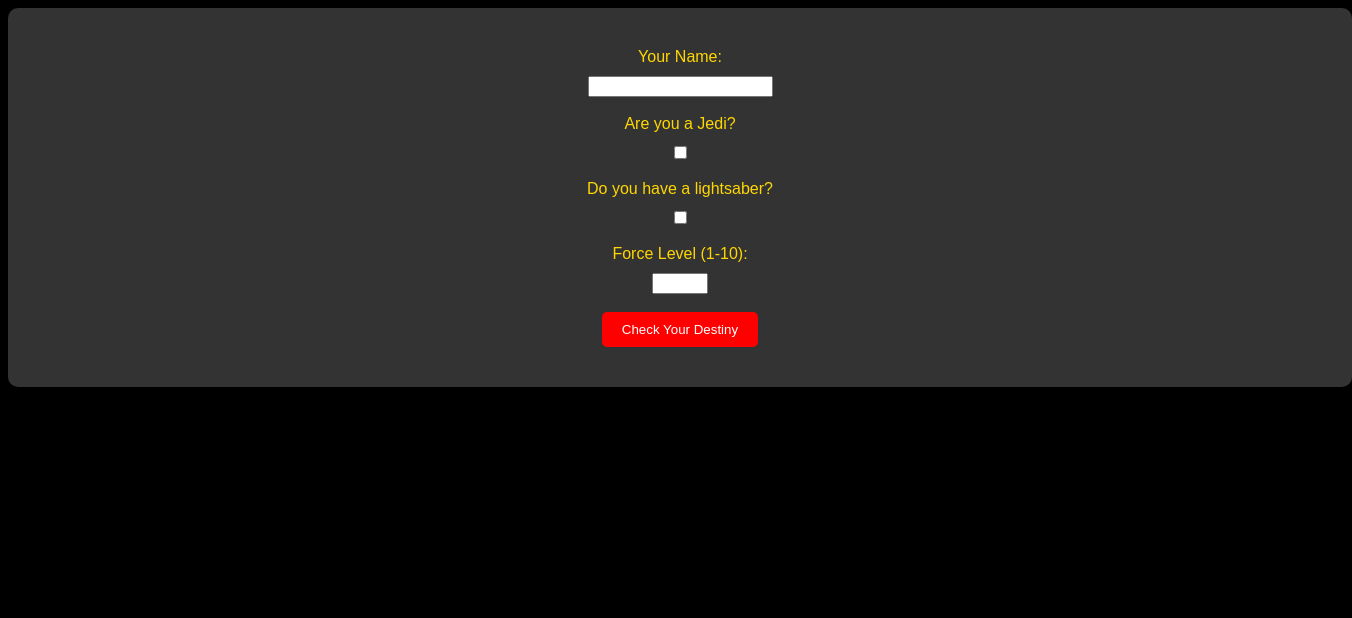
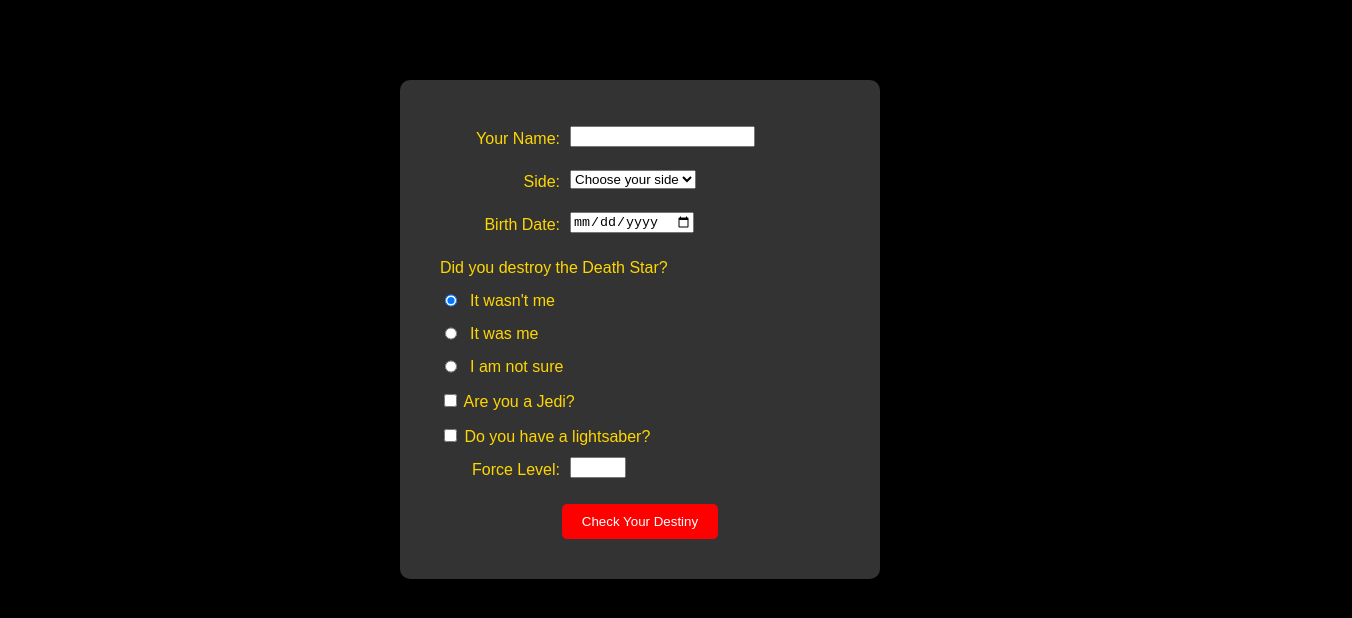
Before and after one commit to daboyz/daboyz.github.io, a plain HTML site: page jedi-academy.html in a window 1280 px wide. Shown: the whole page, 1352 px wide, since content can reach past the window. Drawn offline with Linux system fonts and the light colour scheme.

Commit message:
Update jedi-academy.html UI and features

```diff
--- a/jedi-academy.html
+++ b/jedi-academy.html
@@ -8,27 +8,44 @@
       font-family: Arial, sans-serif;
       background-color: #000000;
       color: #FFFFFF;
-      text-align: center;
+      display: flex;
       justify-content: center;
       align-items: center;
-      height: 100vh;
+      height: 90vh;
+      max-height: 90vh;
     }
 
     form {
       display: flex;
+      position: absolute;
+      top: 10%; /* Position below the form */
+      left: 50%;
+      transform: translateX(-50%); /* Center horizontally */
       flex-direction: column;
-      align-items: center;
+      align-items: flex-start;
       background-color: #333333;
       padding: 40px;
       border-radius: 10px;
       box-shadow: 0px 5px 10px rgba(0, 0, 0, 0.5);
-      width: 100%;
-      align-self: center;
+      width: 400px;
     }
 
     label {
+      margin-top: 10px;
+      margin-bottom: 5px;
+      color: #FFD700;
+    }
+
+    .form-row {
+      display: flex;
+      align-items: center;
       margin-bottom: 10px;
-      color: #FFD700;
+    }
+
+    .form-label {
+      flex: 0 0 120px; /* Adjust width as needed */
+      text-align: right;
+      margin-right: 10px;
     }
 
     button {
@@ -38,32 +55,82 @@
       padding: 10px 20px;
       cursor: pointer;
       border-radius: 5px;
+      align-self: center;
+      margin-top: 10px;
+    }
+    .radio-group {
+      display: grid;
+      grid-template-columns: 20px auto;
+      align-items: center;
+      gap: 10px; /* Add spacing between radio groups */
+    }
+
+    .radio-label {
+      text-align: left; /* Align labels to the left */
     }
 
     #result {
-      margin-top: 20px;
+      position: absolute;
+      top: 70%; /* Position below the form */
+      left: 50%;
+      transform: translateX(-50%); /* Center horizontally */
+      margin-top: 10px;
       font-size: 18px;
       color: #FFD700;
+      text-align: center;
     }
   </style>
 </head>
 <body>
   <form id="starWarsForm">
-    <label for="jediName">Your Name:</label>
-    <input type="text" id="jediName" name="jediName" required><br>
+       <div class="form-row">
+        <label class="form-label" for="jediName">Your Name:</label>
+        <input type="text" id="jediName" name="jediName" required>
+      </div>
 
-    <label for="isJedi">Are you a Jedi?</label>
-    <input type="checkbox" id="isJedi" name="isJedi"><br>
+      <div class="form-row">
+            <label class="form-label" for="side">Side:</label>
+            <select id="side" name="side">
+              <option value="" disabled selected>Choose your side</option>
+              <option value="dark">Dark</option>
+              <option value="light">Light</option>
+            </select>
+      </div>
 
-    <label for="hasLightsaber">Do you have a lightsaber?</label>
-    <input type="checkbox" id="hasLightsaber" name="hasLightsaber"><br>
+      <div class="form-row">
+            <label class="form-label" for="birthDate">Birth Date:</label>
+            <input type="date" id="birthDate" name="birthDate" required>
+      </div>
 
-    <label for="forceLevel">Force Level (1-10):</label>
-    <input type="number" id="forceLevel" name="forceLevel" min="1" max="10"><br>
+      <label>Did you destroy the Death Star?</label>
+      <div class="radio-group">
+        <input type="radio" id="deathStarNo" name="deathStar" value="no" checked>
+        <label class="radio-label" for="deathStarNo">It wasn't me</label>
+      </div>
 
-    <button type="submit">Check Your Destiny</button>
-  </form>
-  <div id="result"></div>
+      <div class="radio-group">
+        <input type="radio" id="deathStarYes" name="deathStar" value="yes">
+        <label class="radio-label" for="deathStarYes">It was me</label>
+      </div>
+
+      <div class="radio-group">
+        <input type="radio" id="deathStarUnsure" name="deathStar" value="unsure">
+        <label class="radio-label" for="deathStarUnsure">I am not sure</label>
+      </div>
+
+      <label for="isJedi"><input type="checkbox" id="isJedi" name="isJedi"> Are you a Jedi?</label>
+
+      <label for="hasLightsaber"><input type="checkbox" id="hasLightsaber" name="hasLightsaber"> Do you have a lightsaber?</label>
+
+      <div class="form-row">
+        <label class="form-label" for="forceLevel">Force Level:</label>
+        <input type="number" id="forceLevel" name="forceLevel" min="1" max="10">
+      </div>
+
+      <button type="submit">Check Your Destiny</button>
+    </form>
+
+    <div id="result"></div>
   <script>
     const form = document.getElementById('starWarsForm');
     const resultDiv = document.getElementById('result');
@@ -75,12 +142,24 @@
       const isJedi = document.getElementById('isJedi').checked;
       const hasLightsaber = document.getElementById('hasLightsaber').checked;
       const forceLevel = parseInt(document.getElementById('forceLevel').value);
+      const birthDate = new Date(document.getElementById('birthDate').value);
+      const side = document.getElementById('side').value;
+      const deathStar = document.querySelector('input[name="deathStar"]:checked').value;
 
       if (jediName.trim() === '') {
         resultDiv.textContent = 'Please enter a Jedi name.';
         return;
       }
-
+      if (side === '') {
+        resultDiv.textContent = 'Choose your side, padawan.';
+        return;
+      }
+      const today = new Date();
+      const age = today.getFullYear() - birthDate.getFullYear();
+      if (age < 0 || (age === 0 && today < new Date(birthDate.setFullYear(today.getFullYear())))) {
+        resultDiv.textContent = 'Invalid birth date.';
+        return;
+      }
       if (isNaN(forceLevel) || forceLevel < 1 || forceLevel > 10) {
         resultDiv.textContent = 'Invalid force level. Please enter a number between 1 and 10.';
         return;
@@ -88,7 +167,7 @@
 
       let message = '';
       if (isJedi) {
-        message += `You are Jedi ${jediName}! `;
+        message += `You are Jedi ${jediName} of the ${side} side! `;
       } else {
         message += `You are not a Jedi, ${jediName}. `;
       }
@@ -97,7 +176,14 @@
       } else {
         message += 'Find your lightsaber, young padawan. ';
       }
-      message += 'Your force level is ' + forceLevel + '.';
+      message += 'Your force level is ' + forceLevel + '. ';
+      message += `You are ${age} years old.`;
+
+      if (deathStar === 'yes') {
+        message += ' Wait, do you know Luke Skywalker? ';
+      } else if (deathStar === 'unsure') {
+        message += 'Is it you, Han Solo? ';
+      }
 
       resultDiv.textContent = message;
     });
```
